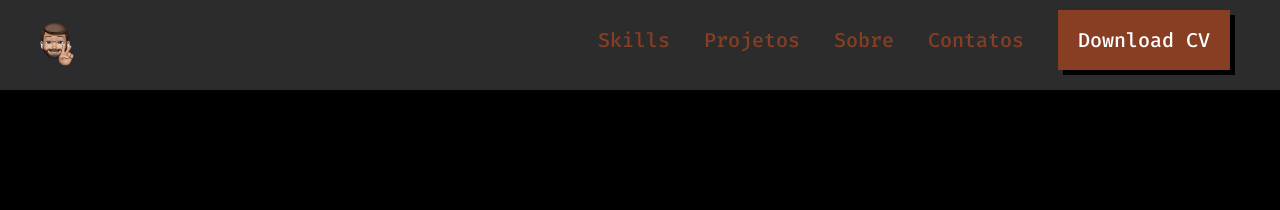
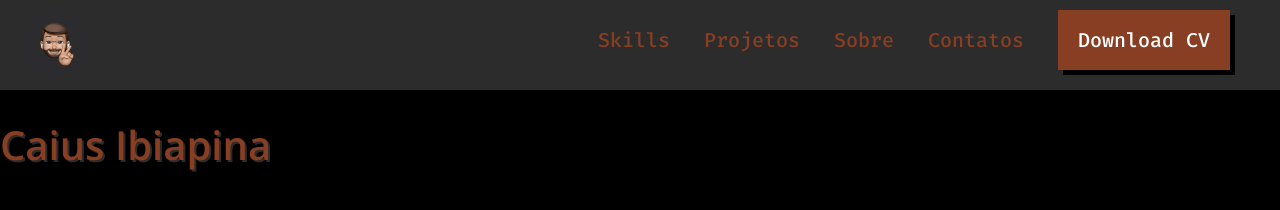
Before and after one commit to CaiusIbiapina/caiusibiapina.github.io, a plain HTML site: page index.html in a window 1280 px wide. Drawn offline with nearby package versions, Linux system fonts and the light colour scheme.

Commit message:
Create the title component

```diff
--- /dev/null
+++ b/CSS/components/title.css
@@ -0,0 +1,6 @@
+h1 {
+    font-family: "open sans", sans-serif;
+    color: #873e23;
+    font-size: 40px;
+    text-shadow: 2px 2px 0 #2c2c2c;
+}
--- a/index.html
+++ b/index.html
@@ -4,9 +4,10 @@
         <meta charset="UTF-8">
         <title>Portfólio Caius Ibiapina</title>
         <link rel="preconnect" href="https://fonts.gstatic.com">
-        <link href="https://fonts.googleapis.com/css2?family=Fira+Code:wght@300;500&display=swap" rel="stylesheet">
+        <link href="https://fonts.googleapis.com/css2?family=Fira+Code:wght@300;500&family=Open+Sans:wght@400;600&display=swap" rel="stylesheet">
         <link rel="stylesheet" href="CSS/reset.css">
         <link rel="stylesheet" href="CSS/index.css">
+        <link rel="stylesheet" href="CSS/components/title.css">
     </head>
 
     <body>
@@ -21,5 +22,6 @@
                 <a id="button" href="" lang="en">Download CV</a>
             </nav>
         </header>
+        <h1>Caius Ibiapina</h1>
     </body>
 </html>
```
